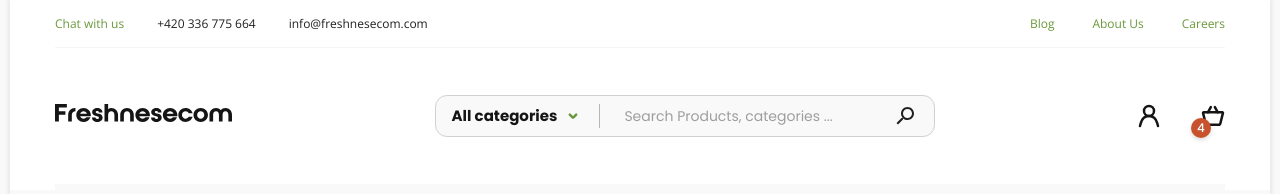
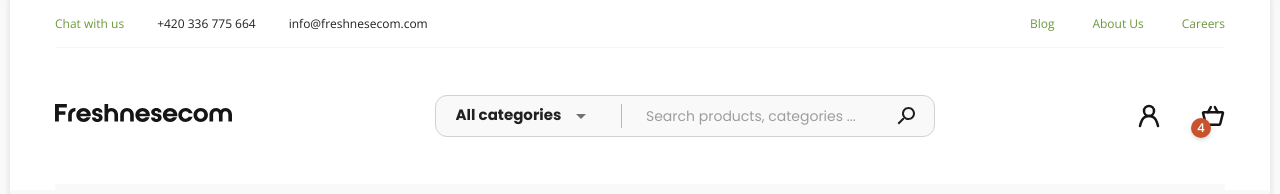
Before and after one commit to kartashov-developer/project, a React (Vite) app: page / in a window 1280 px wide. Shown: the top 194 px of the page. Built offline with nearby package versions, Linux system fonts and the light colour scheme.

Commit message:
created search selection menu in SearchArea.jsx

```diff
--- a/src/Layouts/search/SearchArea.jsx
+++ b/src/Layouts/search/SearchArea.jsx
@@ -1,11 +1,13 @@
-import React from 'react';
+import React, { useState } from 'react';
 // MUI
-import { Box, Button, Divider, IconButton, Input, Menu, MenuItem } from '@mui/material';
+import { Box, Alert, Divider, Input, MenuItem, Select, InputBase, FormControl, InputLabel } from '@mui/material';
 import {
   Search as SearchIcon,
   ExpandMore as ExpandMoreIcon
 } from '@mui/icons-material';
 import { styled } from '@mui/material/styles';
+// DB
+import { categoryMenuForSearch } from '../../db/categoryMenuForSearch';
 // -------------------------------------------------------------------------
 // MUI styled
 const WrapperBox = styled(Box)(
@@ -21,47 +23,66 @@ const WrapperBox = styled(Box)(
   `
 );
 
-const CategoriesButton = styled(Button)(
-  ({ theme }) => `
-    height: 23px;
-    background: ${theme.palette.grey[100]};
-    padding: 0;
-
-    &:hover {
-      background-color: ${theme.palette.grey[100]};
+const BootstrapInput = styled(InputBase)(({ theme }) => ({
+  '& .MuiInputBase-input': {
+    borderRadius: 4,
+    backgroundColor: theme.palette.background.paper,
+    border: 'none',
+    width: 150,
+    fontSize: 15,
+    fontWeight: 700,
+    padding: '0',
+    background: '#F9F9F9',
+    transition: theme.transitions.create(['border-color', 'box-shadow']),
+    // Use the system font instead of the default Roboto font.
+    fontFamily: 'Poppins',
+    '&:hover': {
+      background: '#F9F9F9',
     },
-    &:focus {
-      background-color: ${theme.palette.grey[100]};
+    '&:active': {
+      background: '#F9F9F9',
+    },
+    '&:focus': {
+      background: '#F9F9F9',
     }
-  `
-);
+  },
+  '& .MuiSvgIcon-root': {
+    marginLeft: 200,
+    '&:hover': {
+      border: 'none'
+    }
+  },
+  '& #demo-customized-select-native': {
+    minWidth: 0,
+    padding: 0,
+  }
+}));
 // -------------------------------------------------------------------------
 export default function Info() {
+  const [age, setAge] = React.useState('');
+  const handleChange = (event) => {
+    setAge(event.target.value);
+  };
+
   return (
     <WrapperBox>
-      <CategoriesButton
-        variant='text'
-        endIcon={
-          <IconButton
-            size='medium'
-            sx={{
-              padding: 0,
-              pointerEvents: 'none',
-              '&:hover': {
-                backgroundColor: '#F9F9F9'
-              }
-            }}
-          >
-            <img
-              src='../../../public/static/images/logos/ic-chevron-down.svg'
-              style={{ height: '16px' }}
-            />
-          </IconButton>
-        }
-      >
-        All categories
-      </CategoriesButton>
-
+      <FormControl sx={{ m: 1 }} variant="standard" >
+        <InputLabel htmlFor="demo-customized-select-native"></InputLabel>
+        <Select
+          id="demo-customized-select-native"
+          onChange={handleChange}
+          input={<BootstrapInput />}
+          defaultValue={100}
+        >
+          {categoryMenuForSearch.map((item) => {
+            return (
+              <MenuItem key={item.id} value={item.id}>
+                {item.categoryName}
+              </MenuItem>
+            )
+          })}
+        </Select>
+      </FormControl>
       <Divider
         orientation='vertical'
         flexItem
@@ -70,13 +91,13 @@ export default function Info() {
 
       <Input
         disableUnderline
-        placeholder='Search Products, categories ...'
+        placeholder='Search products, categories ...'
         variant='filled'
         sx={{ width: '257px', height: '10px' }}
       />
       <SearchIcon
         sx={{ transform: 'rotate(90deg)', cursor: 'pointer', ml: '12px' }}
-        onClick={() => alert('FIX ME')}
+        onClick={() => {}}
       />
     </WrapperBox>
   );
--- /dev/null
+++ b/src/db/categoryMenuForSearch.js
@@ -0,0 +1,70 @@
+export const categoryMenuForSearch = [
+  {
+    id: 100,
+    categoryName: 'All categories',
+  },
+  {
+    id: 1,
+    categoryName: 'Bakery',
+  },
+  {
+    id: 2,
+    categoryName: 'Vegetables',
+  },
+  {
+    id: 4,
+    categoryName: 'Drinks',
+  },
+  {
+    id: 5,
+    categoryName: 'Kitchen',
+  },
+  {
+    id: 6,
+    categoryName: 'Kitchen',
+  },
+  {
+    id: 7,
+    categoryName: 'Meat',
+  },
+  {
+    id: 8,
+    categoryName: 'Nutrition',
+  },
+  {
+    id: 9,
+    categoryName: 'Pharmacy',
+  },
+  {
+    id: 10,
+    categoryName: 'Baby',
+  },
+  {
+    id: 11,
+    categoryName: 'Carrots',
+  },
+  {
+    id: 12,
+    categoryName: 'Tomatoes',
+  },
+  {
+    id: 13,
+    categoryName: 'Potatoes',
+  },
+  {
+    id: 14,
+    categoryName: 'Chicken',
+  },
+  {
+    id: 15,
+    categoryName: 'Pork',
+  },
+  {
+    id: 16,
+    categoryName: 'Fish',
+  },
+  {
+    id: 17,
+    categoryName: 'Fruits',
+  }
+];
```
